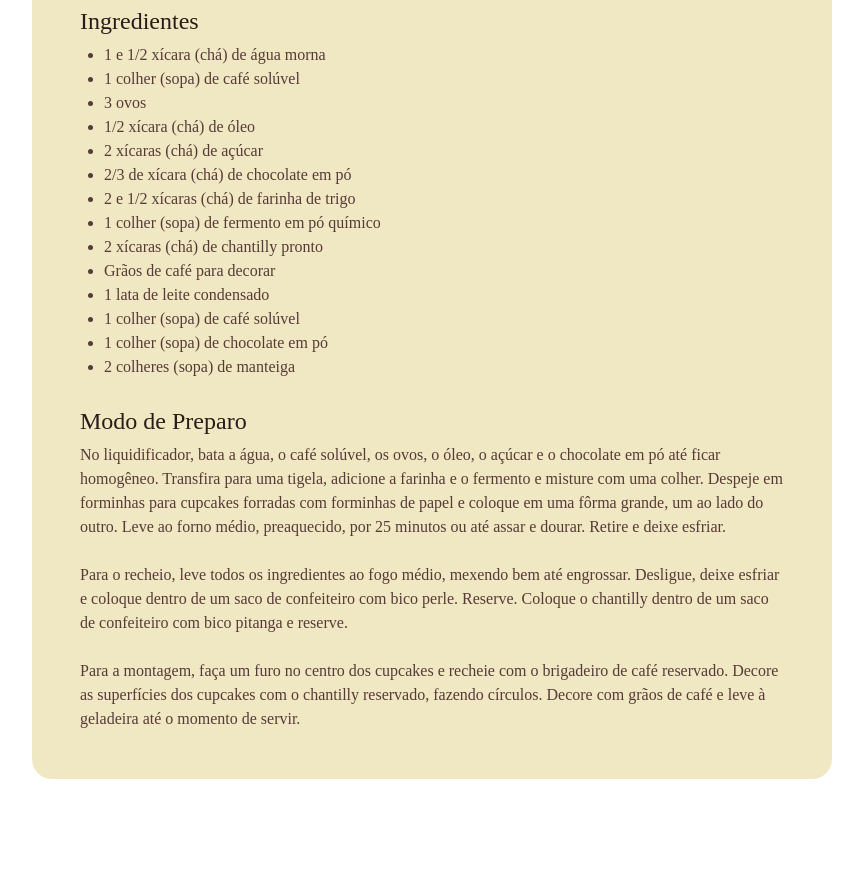
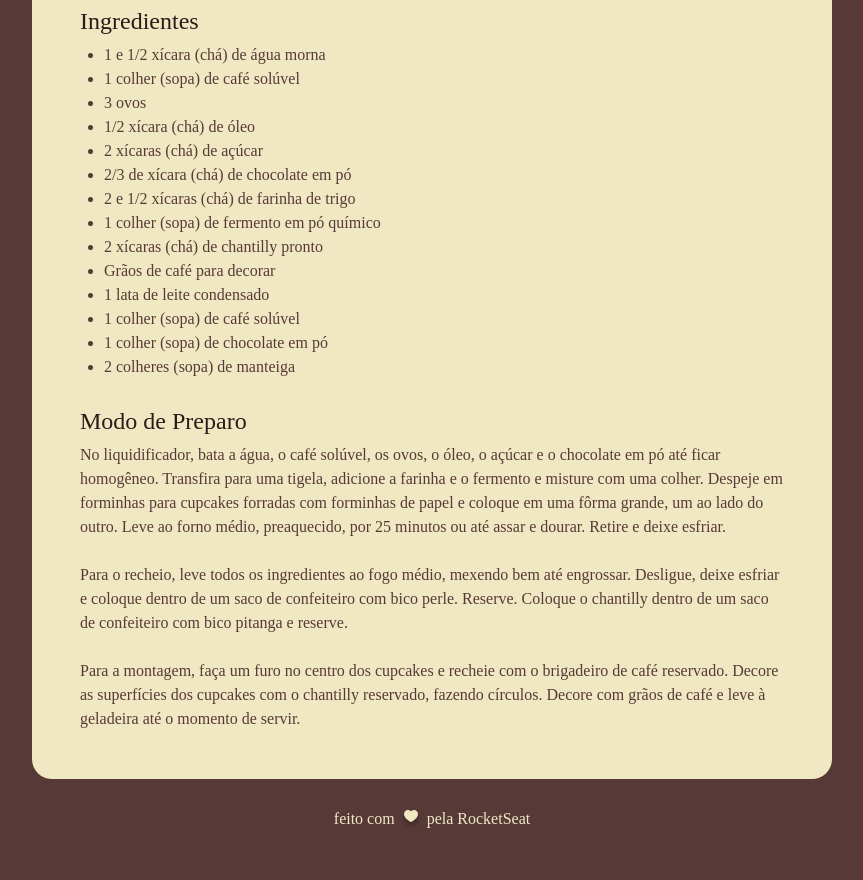
Before and after one commit to RafahDP/Projeto-Receita-de-Cupcake, a plain HTML site: page projeto-pagina-de-receita/index.html in a window 1280 px wide. Shown: the part 720-1600 px from the top of the page, without its empty margins (208-1071 px from the left). Before the commit the page ends 1547 px from the top, so only its background shows below. Drawn offline with Linux system fonts and the light colour scheme; a web font is replaced by a local one.

Commit message:
adicionando o Footer

```diff
--- a/projeto-pagina-de-receita/index.html
+++ b/projeto-pagina-de-receita/index.html
@@ -62,6 +62,7 @@
                         </section>
                 </main>
         </div>
+        <footer>feito com <img src="./assets/ph_heart-fill.svg" alt="pequeno coração"> pela RocketSeat</footer>
 </body>
 
 </html>
--- a/projeto-pagina-de-receita/styles.css
+++ b/projeto-pagina-de-receita/styles.css
@@ -11,6 +11,7 @@
 body{
       background-image: url(./assets/bg-image.png);
       background-size:cover;
+      background-color:#573A37;
 
 }
 
@@ -19,7 +20,7 @@
       width: 800px;
       padding: 24px;
       background-color: #F0E8C2;
-      margin:  48px auto;
+      margin:  48px auto 28px;
       border-radius: 20px;
 }
 img{
@@ -55,3 +56,13 @@
 ul{
       padding-left: 24px;
 }
+footer{
+      color:#F0E8C2;
+      text-align:center;
+      padding-bottom: 48px;
+      font-family: 16px;
+}
+footer img{
+      vertical-align: auto;
+      vertical-align: middle;
+}
```
Also changed, not shown: projeto-pagina-de-receita/assets/ph_heart-fill.svg (added).
